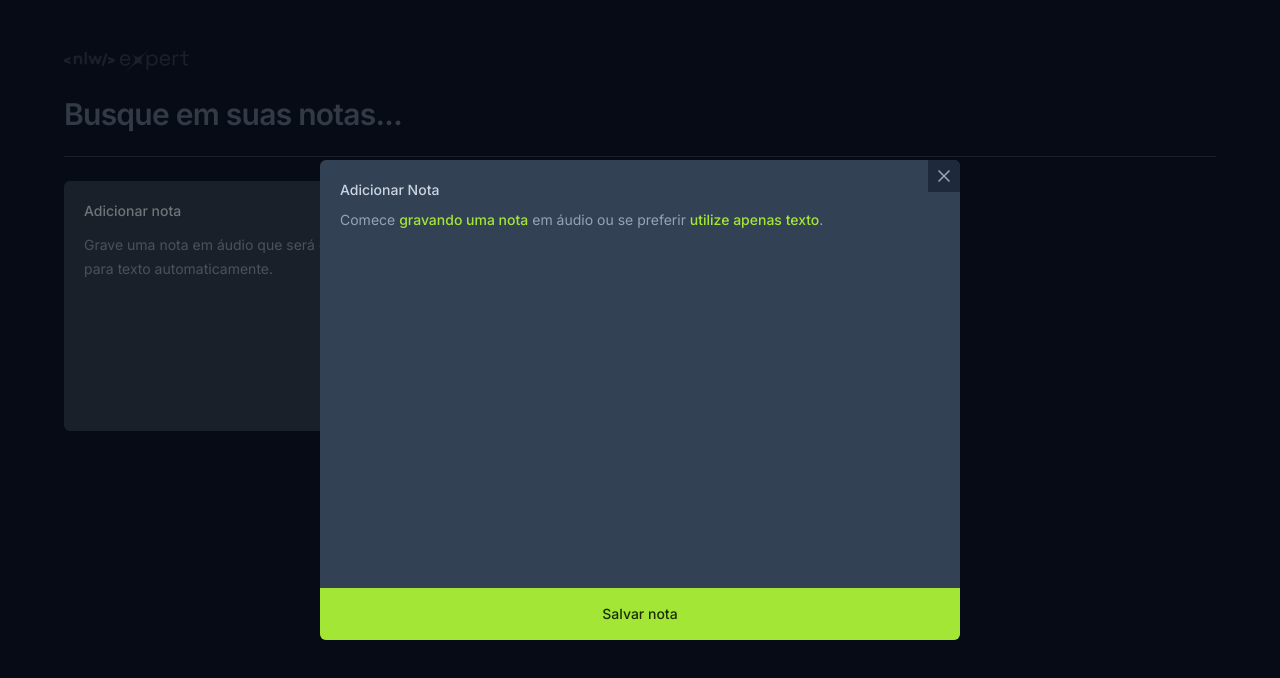
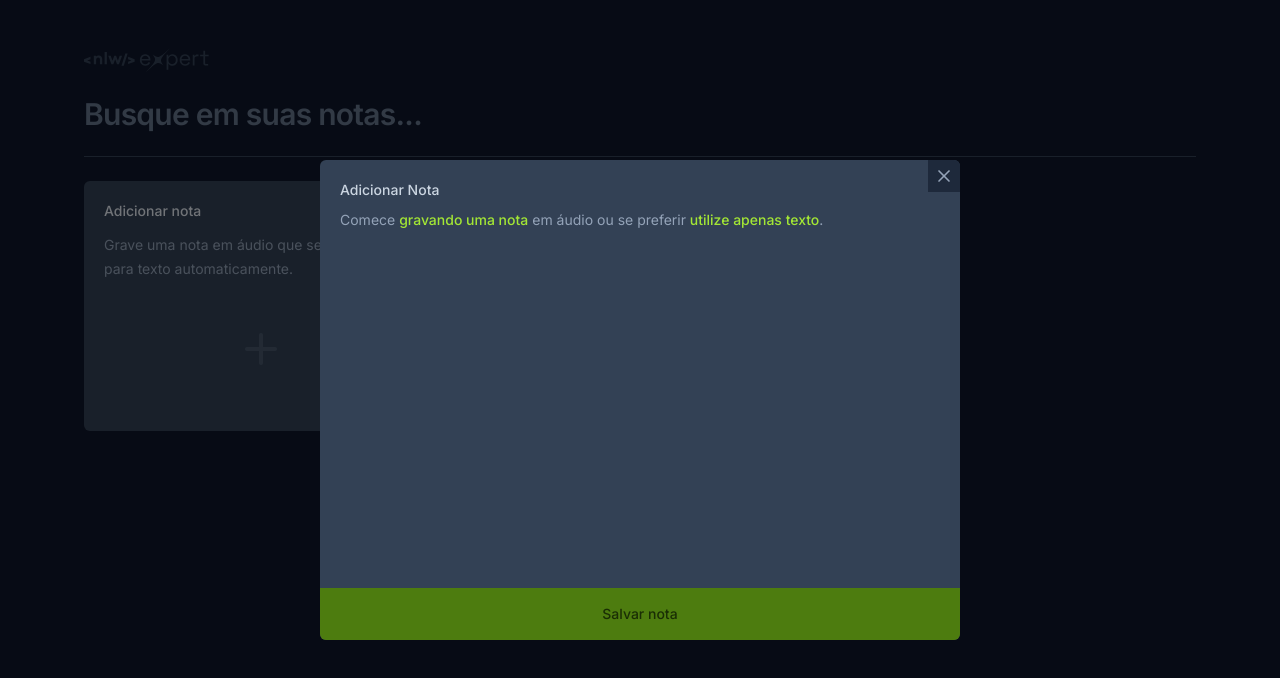
Before and after one commit to andersonmenezesm/nlw-expert-notes, a React (Vite) app: page / in a window 1280 px wide. Both pictures are taken after a click on the button 248 px from the left and 306 px from the top of the page. Shown: the top 678 px of the page. Built offline with nearby package versions, Linux system fonts and the light colour scheme.

Commit message:
feat: funcionalidade de transcrição de audio

```diff
--- a/package.json
+++ b/package.json
@@ -18,6 +18,7 @@
     "sonner": "^1.4.0"
   },
   "devDependencies": {
+    "@types/dom-speech-recognition": "^0.0.4",
     "@types/react": "^18.2.43",
     "@types/react-dom": "^18.2.17",
     "@typescript-eslint/eslint-plugin": "^6.14.0",
--- a/src/App.tsx
+++ b/src/App.tsx
@@ -1,15 +1,59 @@
+import { ChangeEvent, useState } from 'react'
 import logo from './assets/logo-nwl-expert.svg'
 import { NewNoteCard } from './components/new-note-card'
 import { NoteCard } from './components/note-card'
 
-const note = {
-  date: new Date(),
-  content: 'Grave uma nota em áudio que será convertida para texto automaticamente.',
+interface Note {
+  id: string
+  date: Date
+  content: string
 }
 
 export function App() {
+  const [search, setSearch] = useState('')
+  const [notes, setNotes] = useState<Note[]>(() => {
+    const notesOnStorage = localStorage.getItem('notes')
+
+    if (notesOnStorage) {
+      return JSON.parse(notesOnStorage)
+    }
+
+    return []
+  })
+
+  function onNoteCreated(content: string) {
+    const newNote = {
+      id: crypto.randomUUID(),
+      date: new Date(),
+      content,
+    }
+
+    const notesColection = [newNote, ...notes]
+
+    setNotes(notesColection)
+
+    localStorage.setItem('notes', JSON.stringify(notesColection))
+  }
+
+  function onDeleteNote(noteId: string) {
+    const notesOnDelete = notes.filter((note) => note.id !== noteId)
+
+    setNotes([...notesOnDelete])
+
+    localStorage.setItem('notes', JSON.stringify(notesOnDelete))
+  }
+
+  function handleSearch(event: ChangeEvent<HTMLInputElement>) {
+    const query = event.target.value.toLowerCase()
+
+    setSearch(query)
+  }
+
+  const filteredNotes =
+    search !== '' ? notes.filter((note) => note.content.toLowerCase().includes(search.toLowerCase())) : notes
+
   return (
-    <div className="mx-auto my-12 max-w-6xl space-y-6">
+    <div className="mx-auto my-12 max-w-6xl space-y-6 px-5">
       <img
         src={logo}
         alt="NLW Expert"
@@ -19,15 +63,24 @@ export function App() {
           type="text"
           placeholder="Busque em suas notas..."
           className="w-full bg-transparent text-3xl font-semibold tracking-tight outline-none placeholder:text-slate-500"
+          onChange={handleSearch}
         />
       </form>
 
       <div className="h-px bg-slate-700" />
 
-      <div className="grid auto-rows-[250px] grid-cols-3 gap-6">
-        <NewNoteCard />
+      <div className="grid auto-rows-[250px] grid-cols-1 gap-6 md:grid-cols-2 lg:grid-cols-3">
+        <NewNoteCard onNoteCreated={onNoteCreated} />
 
-        <NoteCard note={note} />
+        {filteredNotes.map((note) => {
+          return (
+            <NoteCard
+              key={note.id}
+              note={note}
+              onDeleteNote={onDeleteNote}
+            />
+          )
+        })}
       </div>
     </div>
   )
--- a/src/components/new-note-card.tsx
+++ b/src/components/new-note-card.tsx
@@ -1,10 +1,18 @@
 import * as Dialog from '@radix-ui/react-dialog'
-import { X } from 'lucide-react'
+import { Plus, X } from 'lucide-react'
 import { ChangeEvent, FormEvent, useState } from 'react'
 import { toast } from 'sonner'
 
-export function NewNoteCard() {
+interface NoteCardProps {
+  onNoteCreated: (content: string) => void
+}
+
+const SpeechRecognitionAPI = window.SpeechRecognition || window.webkitSpeechRecognition
+const speechRecognition = new SpeechRecognitionAPI()
+
+export function NewNoteCard({ onNoteCreated }: NoteCardProps) {
   const [shouldShowOnboarding, setShouldShowOnboarding] = useState(true)
+  const [isRecording, setIsRecording] = useState(false)
   const [content, setContent] = useState('')
 
   const isDisabledSaveNoteButton = !content.length
@@ -24,9 +32,61 @@ export function NewNoteCard() {
   function handleSaveNote(event: FormEvent) {
     event.preventDefault()
 
-    console.log(content)
+    if (content === '') {
+      return
+    }
+
+    onNoteCreated(content)
+
+    setContent('')
+    setShouldShowOnboarding(true)
 
     toast.success('Nota criada com sucesso!')
+  }
+
+  function handleStartRecording() {
+    setIsRecording(true)
+    setShouldShowOnboarding(false)
+
+    const isSpeechRecognitionAPIAvailable = 'SpeechRecognition' in window || 'webkitSpeechRecognition' in window
+
+    if (!isSpeechRecognitionAPIAvailable) {
+      alert('Infelizmente seu navegador não suporta a API de gravação!')
+      return
+    }
+
+    speechRecognition.lang = 'pt-BR'
+    speechRecognition.continuous = true
+    speechRecognition.maxAlternatives = 1
+    speechRecognition.interimResults = true
+
+    speechRecognition.onresult = (event) => {
+      const transcription = Array.from(event.results).reduce((text, result) => {
+        return text.concat(result[0].transcript)
+      }, '')
+
+      setContent(transcription)
+    }
+
+    speechRecognition.onerror = () => {
+      setIsRecording(false)
+      setShouldShowOnboarding(true)
+      toast.error('Não foi possível iniciar a transcrição!')
+    }
+
+    speechRecognition.start()
+  }
+
+  function handleStopRecording() {
+    setIsRecording(false)
+
+    if (content === '') {
+      setShouldShowOnboarding(true)
+    }
+
+    if (speechRecognition !== null) {
+      speechRecognition.stop()
+    }
   }
 
   return (
@@ -36,25 +96,32 @@ export function NewNoteCard() {
         <p className="text-sm leading-6 text-slate-400">
           Grave uma nota em áudio que será convertida para texto automaticamente.
         </p>
+        <div className="flex w-full justify-center pt-8">
+          <Plus className="size-12 text-slate-600" />
+        </div>
       </Dialog.Trigger>
 
       <Dialog.Portal>
         <Dialog.Overlay className="fixed inset-0 bg-black/50" />
-        <Dialog.Content className="fixed left-1/2 top-1/2 flex h-[60vh] w-full max-w-[640px] -translate-x-1/2 -translate-y-1/2 flex-col overflow-hidden rounded-md bg-slate-700 outline-none">
+        <Dialog.Content className="fixed inset-0 flex w-full flex-col overflow-hidden bg-slate-700 outline-none md:inset-auto md:left-1/2 md:top-1/2 md:h-[60vh] md:max-w-[640px] md:-translate-x-1/2 md:-translate-y-1/2 md:rounded-md">
           <Dialog.Close className="absolute right-0 top-0 bg-slate-800 p-1.5 text-slate-400 hover:text-slate-100">
             <X className="size-5" />
           </Dialog.Close>
 
-          <form
-            onSubmit={handleSaveNote}
-            className="flex flex-1 flex-col"
-          >
+          <form className="flex flex-1 flex-col">
             <div className="flex flex-1 flex-col gap-2 p-5">
               <span className="text-sm font-medium text-slate-300">Adicionar Nota</span>
               {shouldShowOnboarding ? (
                 <p className="text-sm leading-6 text-slate-400">
-                  Comece <button className="font-medium text-lime-400 hover:underline">gravando uma nota</button> em
-                  áudio ou se preferir{' '}
+                  Comece{' '}
+                  <button
+                    onClick={handleStartRecording}
+                    className="font-medium text-lime-400 hover:underline"
+                    type="button"
+                  >
+                    gravando uma nota
+                  </button>{' '}
+                  em áudio ou se preferir{' '}
                   <button
                     onClick={handleWritingEditor}
                     className="font-medium text-lime-400 hover:underline"
@@ -68,17 +135,30 @@ export function NewNoteCard() {
                   autoFocus
                   className="flex-1 resize-none bg-transparent text-sm leading-6 text-slate-400 outline-none"
                   onChange={handleContentChange}
+                  value={content}
                 />
               )}
             </div>
 
-            <button
-              type="submit"
-              className="w-full bg-lime-400 py-4 text-center text-sm font-medium text-lime-950 outline-none hover:bg-lime-500"
-              disabled={isDisabledSaveNoteButton}
-            >
-              Salvar nota
-            </button>
+            {isRecording ? (
+              <button
+                type="button"
+                onClick={handleStopRecording}
+                className="flex w-full items-center justify-center gap-2 bg-slate-900 py-4 text-center text-sm font-medium text-slate-300 outline-none hover:text-slate-100"
+              >
+                <div className="size-3 animate-pulse rounded-full bg-red-500" />
+                Gravando (clique para interromper)
+              </button>
+            ) : (
+              <button
+                type="button"
+                className="w-full bg-lime-400 py-4 text-center text-sm font-medium text-lime-950 outline-none hover:bg-lime-500 disabled:bg-lime-700"
+                onClick={handleSaveNote}
+                disabled={isDisabledSaveNoteButton}
+              >
+                Salvar nota
+              </button>
+            )}
           </form>
         </Dialog.Content>
       </Dialog.Portal>
--- a/src/components/note-card.tsx
+++ b/src/components/note-card.tsx
@@ -2,19 +2,33 @@ import * as Dialog from '@radix-ui/react-dialog'
 import { formatDistanceToNow } from 'date-fns'
 import { ptBR } from 'date-fns/locale'
 import { X } from 'lucide-react'
+import { toast } from 'sonner'
 
 interface NoteCardProps {
   note: {
+    id: string
     date: Date
     content: string
   }
+  onDeleteNote: (noteId: string) => void
 }
 
-export function NoteCard({ note }: NoteCardProps) {
+export function NoteCard({ note, onDeleteNote }: NoteCardProps) {
+  function handleDeleteNote(noteId: string) {
+    onDeleteNote(noteId)
+
+    toast.error('Nota excluída com sucesso!')
+  }
+
   return (
     <Dialog.Root>
       <Dialog.Trigger className="relative flex-col gap-3 overflow-hidden rounded-md bg-slate-800 p-5 text-left outline-none hover:ring-2 hover:ring-slate-600 focus-visible:ring-2 focus-visible:ring-lime-400">
-        <span className="text-sm font-medium text-slate-300">{note.date.toISOString()}</span>
+        <span className="text-sm font-medium text-slate-300">
+          {formatDistanceToNow(note.date, {
+            locale: ptBR,
+            addSuffix: true,
+          })}
+        </span>
         <p className="text-sm leading-6 text-slate-400">{note.content}</p>
 
         <div className="pointer-events-none absolute bottom-0 left-0 right-0 h-1/2 bg-gradient-to-t from-black/60 to-black/0" />
@@ -22,7 +36,7 @@ export function NoteCard({ note }: NoteCardProps) {
 
       <Dialog.Portal>
         <Dialog.Overlay className="fixed inset-0 bg-black/50" />
-        <Dialog.Content className="fixed left-1/2 top-1/2 flex h-[60vh] w-full max-w-[640px] -translate-x-1/2 -translate-y-1/2 flex-col overflow-hidden rounded-md bg-slate-700 outline-none">
+        <Dialog.Content className="fixed inset-0 flex w-full flex-col overflow-hidden bg-slate-700 outline-none md:inset-auto md:left-1/2 md:top-1/2 md:h-[60vh] md:max-w-[640px] md:-translate-x-1/2 md:-translate-y-1/2 md:rounded-md">
           <Dialog.Close className="absolute right-0 top-0 bg-slate-800 p-1.5 text-slate-400 hover:text-slate-100">
             <X className="size-5" />
           </Dialog.Close>
@@ -37,6 +51,7 @@ export function NoteCard({ note }: NoteCardProps) {
           <button
             type="button"
             className="group w-full bg-slate-800 py-4 text-center text-sm font-medium text-slate-300 outline-none"
+            onClick={() => handleDeleteNote(note.id)}
           >
             Deseja <span className="text-red-400 group-hover:underline">apagar essa nota</span>?
           </button>
--- a/src/main.tsx
+++ b/src/main.tsx
@@ -1,7 +1,7 @@
 import React from 'react'
 import ReactDOM from 'react-dom/client'
 import { Toaster } from 'sonner'
-import { App } from './App.tsx'
+import { App } from './app.tsx'
 
 import './index.css'
 
```
